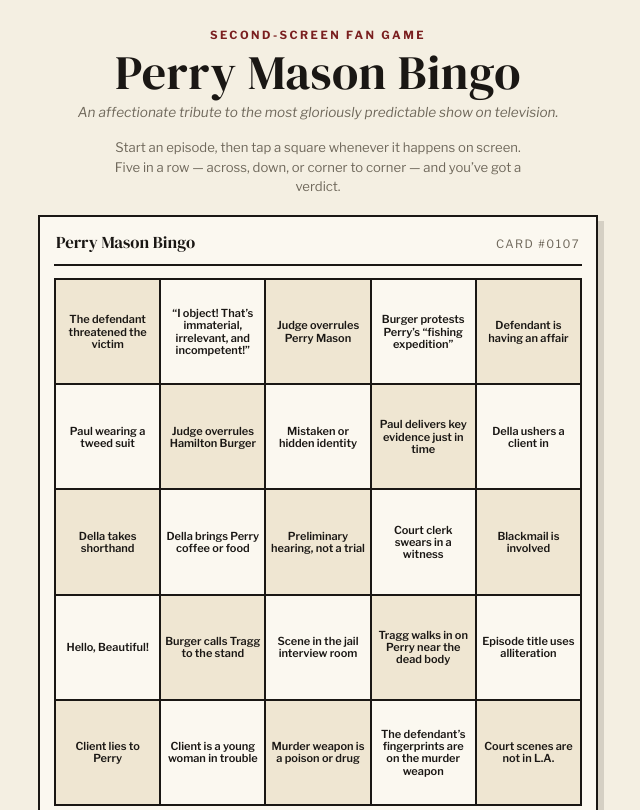
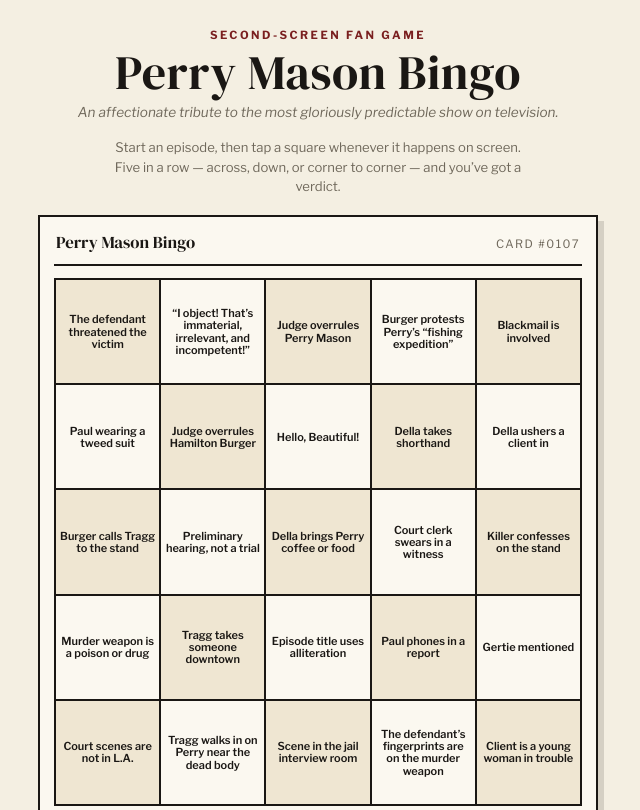
Before and after one commit to billtoner/perry-mason-bingo, a plain HTML site: page index.html in a window 1280 px wide. Shown: the top 810 px of the page, without its empty margins (322-962 px from the left). Drawn offline with nearby package versions, Linux system fonts and the light colour scheme.

Commit message:
Fairer cards: steeper weights, exclusive groups, parser warnings
Sweep pass 3 (findings 4, 5, 13). Reshuffles every seed's card.

- Draw on weight^2 instead of the raw 1-5 so rare squares stay rare and common
  ones are near-certain (5x5 appearance by weight is now ~11/36/63/81/95%,
  against ~27/46/61/71/79% before).
- Optional group field in squares.txt (text | weight | group); at most one
  square per group lands on a card. The four murder-method squares are tagged
  "murder", so they never share a line (previously two on a line on 54% of
  5x5 cards).
- Parser warns with the line number on invalid weights and skips duplicate
  squares; the clean file produces no warnings.

Co-Authored-By: Claude Opus 4.8 <noreply@anthropic.com>

```diff
--- a/index.html
+++ b/index.html
@@ -217,19 +217,27 @@ footer{
     };
   }
 
-  // weighted sampling without replacement; deterministic for a given rnd stream
+  // steeper-than-linear weight so rare squares really stay rare (sweep finding 4)
+  function eff(w){ return w * w; }
+
+  // weighted sampling without replacement; at most one square per group; deterministic per rnd
   function weightedPick(items, count, rnd){
-    var pool = items.slice(), out = [], i, total, r, acc, chosen;
+    var pool = items.slice(), out = [], i, total, r, acc, chosen, picked;
     for (var n = 0; n < count && pool.length; n++){
       total = 0;
-      for (i = 0; i < pool.length; i++) total += pool[i].weight;
+      for (i = 0; i < pool.length; i++) total += eff(pool[i].weight);
       r = rnd() * total; acc = 0; chosen = pool.length - 1;
       for (i = 0; i < pool.length; i++){
-        acc += pool[i].weight;
+        acc += eff(pool[i].weight);
         if (r < acc){ chosen = i; break; }
       }
-      out.push(pool[chosen]);
-      pool.splice(chosen, 1);
+      picked = pool[chosen];
+      out.push(picked);
+      if (picked.group){
+        pool = pool.filter(function(p){ return p.group !== picked.group; });  // one per group per card
+      } else {
+        pool.splice(chosen, 1);
+      }
     }
     return out;
   }
@@ -418,18 +426,22 @@ footer{
   });
 
   function parseSquares(text){
-    var out = [];
-    text.split(/\r?\n/).forEach(function(line){
+    var out = [], seen = {};
+    text.split(/\r?\n/).forEach(function(line, idx){
       var t = line.trim();
       if (!t || t.charAt(0) === "#") return;
-      var idx = t.lastIndexOf("|"), sq, w;
-      if (idx === -1){ sq = t; w = 3; }
-      else {
-        sq = t.slice(0, idx).trim();
-        w = parseInt(t.slice(idx + 1).trim(), 10);
-        if (!(w >= 1 && w <= 5)) w = 3;
+      var parts = t.split("|").map(function(p){ return p.trim(); });
+      var sq = parts[0], group = parts[2] || "", w = 3;
+      if (parts.length >= 2 && parts[1] !== ""){
+        var n = parseInt(parts[1], 10);
+        if (String(n) === parts[1] && n >= 1 && n <= 5) w = n;
+        else console.warn("squares.txt line " + (idx + 1) + ": invalid weight \"" + parts[1] + "\" — using 3");
       }
-      if (sq) out.push({ text: sq, weight: w });
+      if (!sq) return;
+      var key = sq.toLowerCase();
+      if (seen[key]){ console.warn("squares.txt line " + (idx + 1) + ": duplicate square \"" + sq + "\" — skipping"); return; }
+      seen[key] = true;
+      out.push({ text: sq, weight: w, group: group });
     });
     return out;
   }
```
Also changed, not shown: squares.txt.
